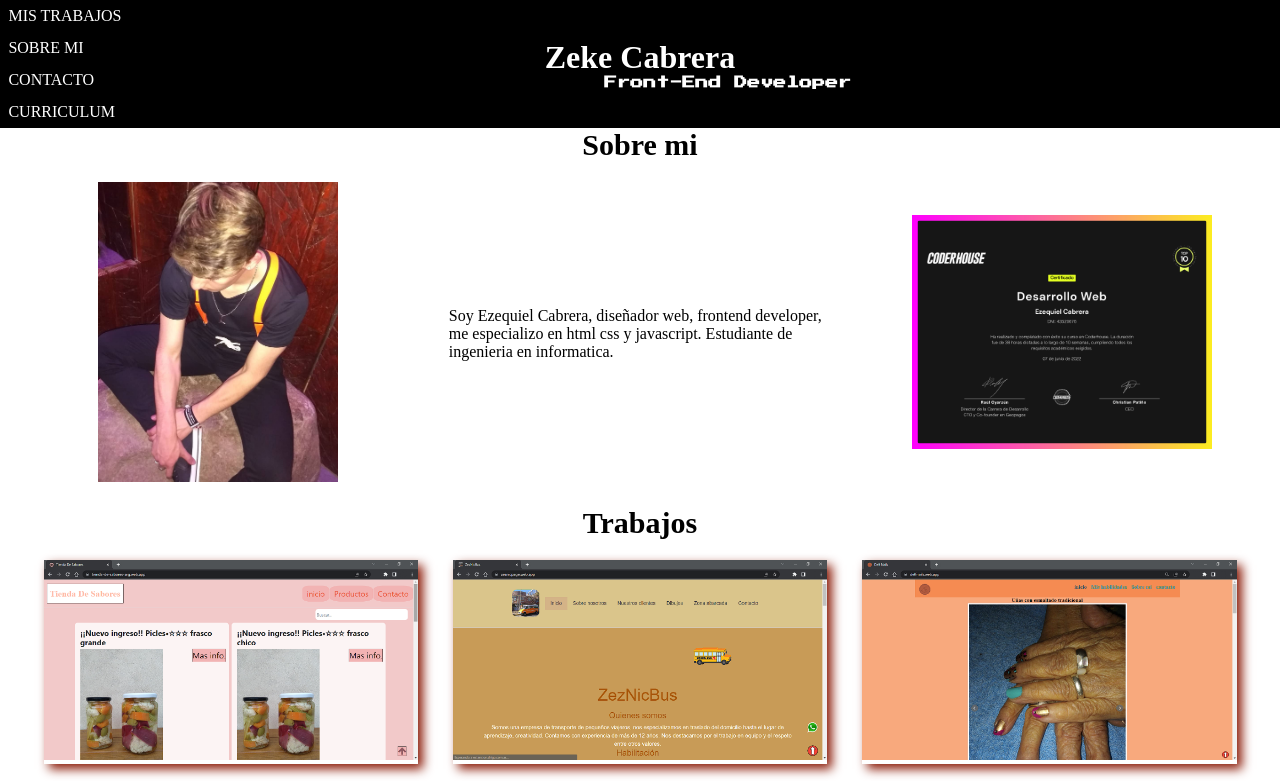
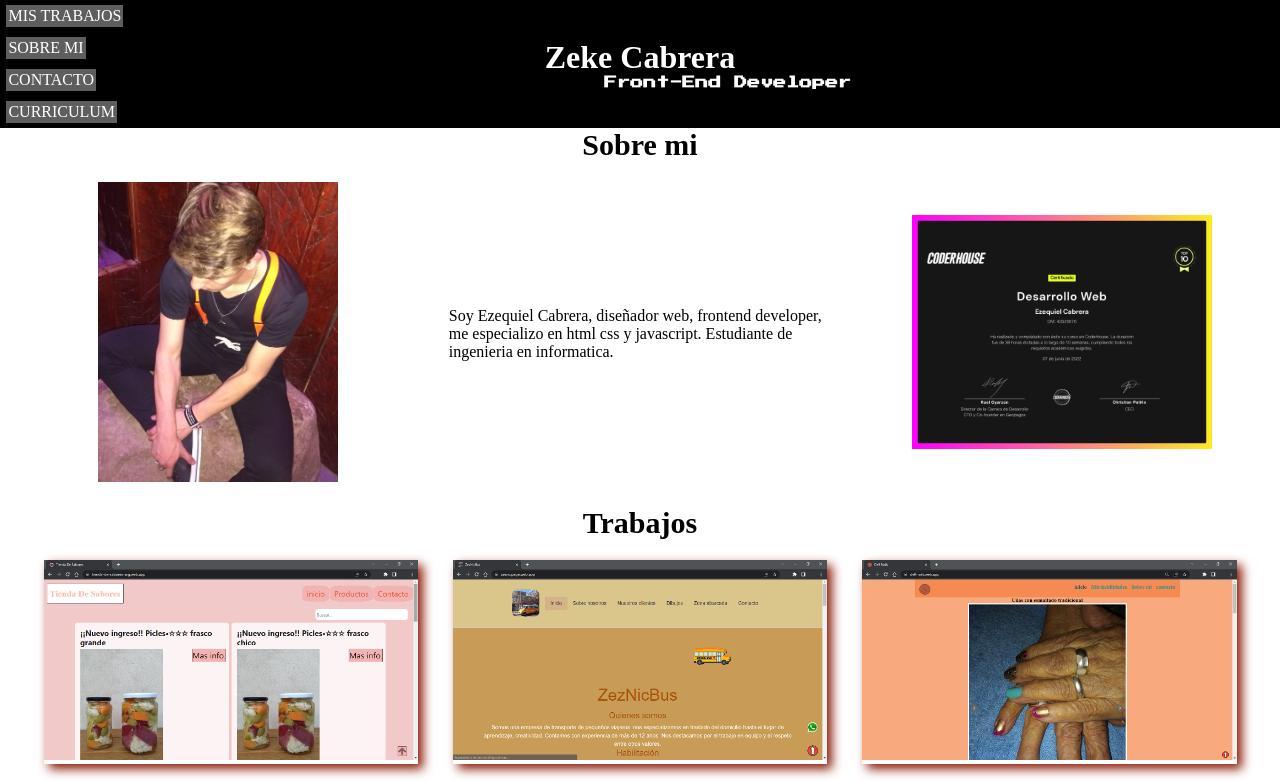
Before and after one commit to zekecabre6/EzequielCabreraPortfolio, a plain HTML site: page xd.html in a window 1280 px wide. Shown: the top 781 px of the page. Drawn offline with Linux system fonts and the light colour scheme.

Commit message:
Update style.css

```diff
--- a/style.css
+++ b/style.css
@@ -29,7 +29,7 @@ li a {
 }
 
 .black {
-  background-color: #000
+  background-color: rgb(94, 94, 94)
 }
 
 div h2 {
```
